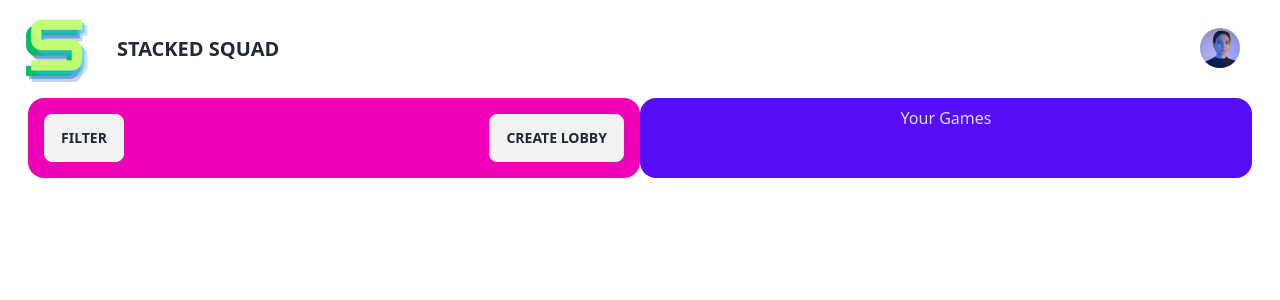
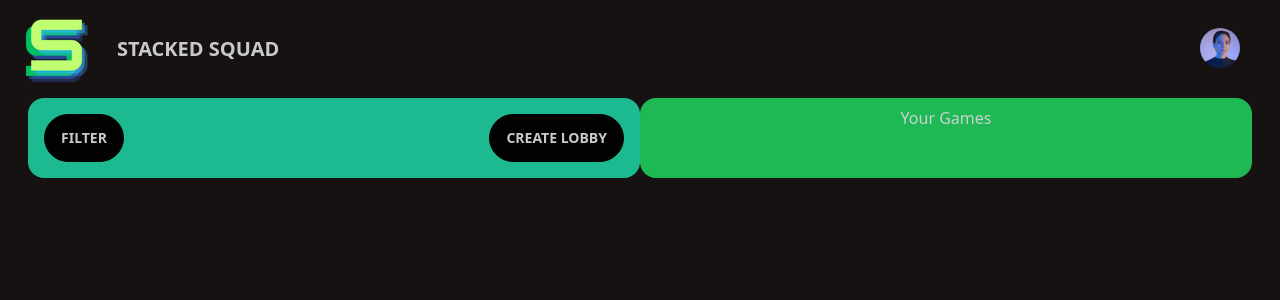
Before and after one commit to Team-Charizard-59/stacked-squad, a React (Vite) app: page / in a window 1280 px wide. Shown: the top 300 px of the page. Built offline with nearby package versions, Linux system fonts and the light colour scheme; no server answers.

Commit message:
change theme to forest

```diff
--- a/tailwind.config.js
+++ b/tailwind.config.js
@@ -4,6 +4,9 @@ export default {
   theme: {
     extend: {},
   },
+  daisyui: {
+    themes: ["forest"]
+  },
 
   plugins: [require('daisyui'), 'prettier-plugin-tailwindcss'],
 };
```
